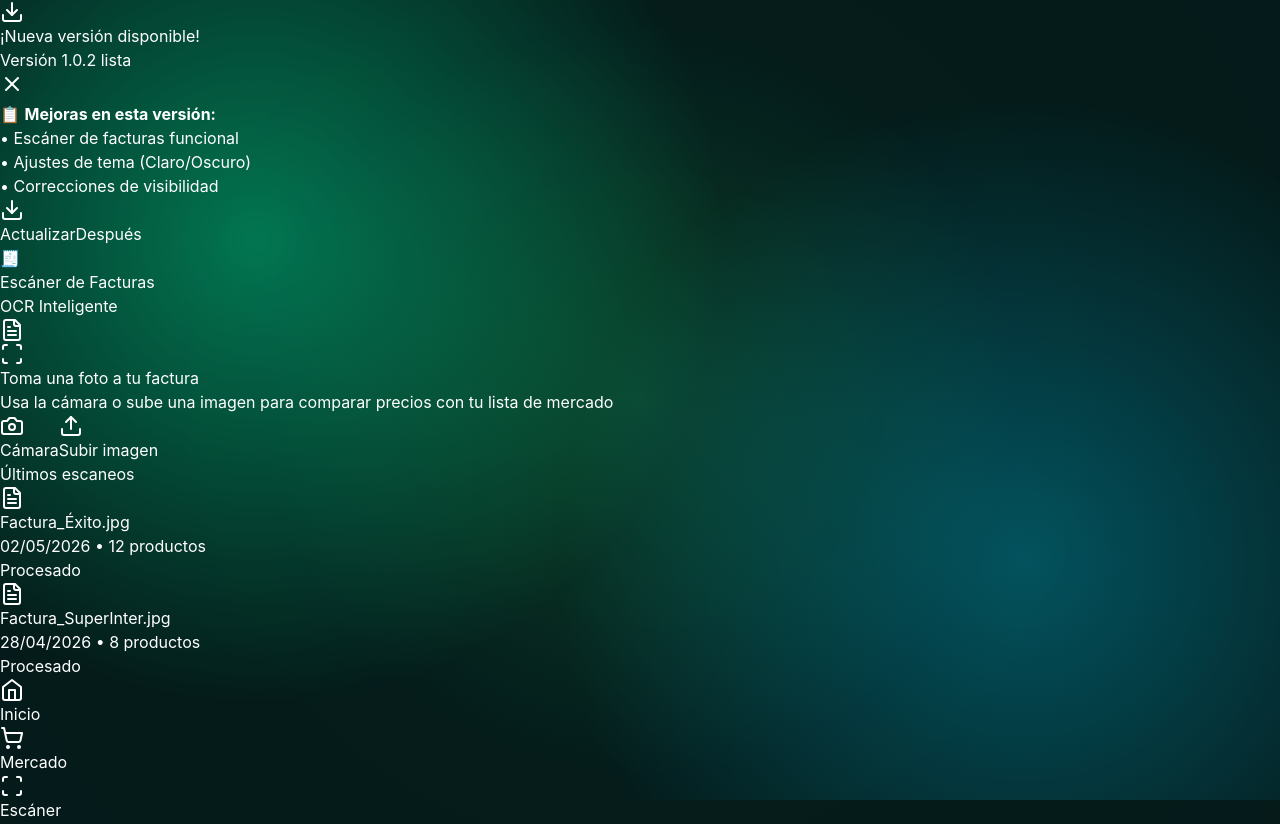
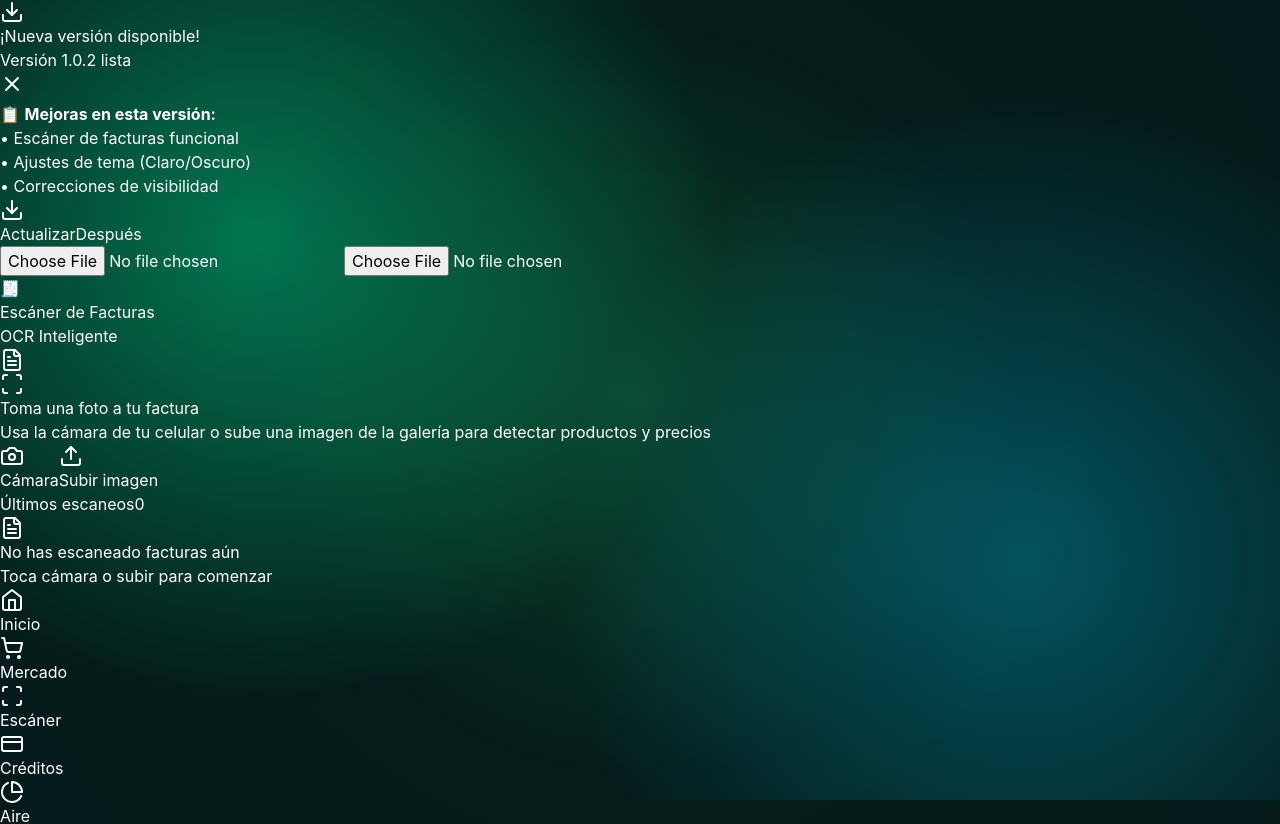
Before and after one commit to willberr2901/mi-finanzas, a React (Vite) app: page /escaner in a window 1280 px wide. Shown: the top 824 px of the page. Built offline with nearby package versions, Linux system fonts and the light colour scheme.

Commit message:
Scanner funccional con permisos

```diff
--- a/src/pages/ReceiptScannerPage.tsx
+++ b/src/pages/ReceiptScannerPage.tsx
@@ -1,35 +1,221 @@
-import { useState } from 'react';
-import { Camera, Upload, Scan, FileText } from 'lucide-react';
+import { useState, useRef } from 'react';
+import { Camera, Upload, Scan, FileText, Check, X } from 'lucide-react';
 import { useTheme } from '../contexts/ThemeContext';
 import { Link } from 'react-router-dom';
 import { notify } from '../services/notificationService';
 
+interface Receipt {
+  id: string;
+  date: string;
+  total: number;
+  store: string;
+  itemCount: number;
+  imageUrl?: string;
+}
+
 export default function ReceiptScannerPage() {
   const { theme } = useTheme();
   const [scanning, setScanning] = useState(false);
-  const [scanned, setScanned] = useState(false);
+  const [scannedData, setScannedData] = useState<Receipt | null>(null);
+  const [receipts, setReceipts] = useState<Receipt[]>(() => {
+    // Cargar desde localStorage al iniciar
+    const saved = localStorage.getItem('scannedReceipts');
+    return saved ? JSON.parse(saved) : [];
+  });
+
+  const cameraInputRef = useRef<HTMLInputElement>(null);
+  const uploadInputRef = useRef<HTMLInputElement>(null);
+
   const isDark = theme === 'dark';
   const bgCard = isDark ? 'bg-white/5' : 'bg-white';
   const textPrimary = isDark ? 'text-white' : 'text-gray-900';
   const textSecondary = isDark ? 'text-gray-400' : 'text-gray-600';
   const borderColor = isDark ? 'border-white/10' : 'border-gray-200';
 
-  const handleScan = async (type: 'camera' | 'upload') => {
-    setScanning(true);
-    // Simular escaneo
-    await new Promise(r => setTimeout(r, 2500));
-    setScanning(false);
-    setScanned(true);
-    notify({ title: '✅ Factura escaneada', message: 'Se han detectado 12 productos', type: 'success' });
+  // Guardar en localStorage cuando cambie receipts
+  const saveReceipts = (newReceipts: Receipt[]) => {
+    setReceipts(newReceipts);
+    localStorage.setItem('scannedReceipts', JSON.stringify(newReceipts));
   };
 
-  const handleRegister = () => {
-    notify({ title: '📋 Factura registrada', message: 'Se guardó en el historial', type: 'success', duration: 3000 });
-    setScanned(false);
+  // Solicitar permisos y abrir cámara
+  const requestCameraPermission = async () => {
+    try {
+      // Verificar si el navegador soporta permisos de cámara
+      if ('permissions' in navigator) {
+        const permissionStatus = await navigator.permissions.query({
+          name: 'camera' as PermissionName
+        });
+
+        if (permissionStatus.state === 'denied') {
+          alert('❌ Permiso de cámara denegado. Por favor, habilita los permisos en la configuración de tu navegador.');
+          return false;
+        }
+      }
+
+      // Abrir input de cámara
+      cameraInputRef.current?.click();
+      return true;
+    } catch (error) {
+      console.error('Error solicitando permiso:', error);
+      cameraInputRef.current?.click();
+      return true;
+    }
+  };
+
+  // Solicitar permisos y abrir galería
+  const requestGalleryPermission = async () => {
+    try {
+      if ('permissions' in navigator) {
+        const permissionStatus = await navigator.permissions.query({
+          name: 'storage' as PermissionName
+        });
+
+        if (permissionStatus.state === 'denied') {
+          alert('❌ Permiso de almacenamiento denegado. Por favor, habilita los permisos en la configuración.');
+          return false;
+        }
+      }
+
+      uploadInputRef.current?.click();
+      return true;
+    } catch (error) {
+      console.error('Error solicitando permiso:', error);
+      uploadInputRef.current?.click();
+      return true;
+    }
+  };
+
+  // Procesar archivo seleccionado
+  const handleFileSelect = async (e: React.ChangeEvent<HTMLInputElement>, type: 'camera' | 'upload') => {
+    const file = e.target.files?.[0];
+    if (!file) return;
+
+    // Verificar que sea una imagen
+    if (!file.type.startsWith('image/')) {
+      notify({
+        title: '❌ Error',
+        message: 'Por favor selecciona un archivo de imagen válido',
+        type: 'error'
+      });
+      return;
+    }
+
+    setScanning(true);
+
+    try {
+      // Crear URL temporal para la imagen
+      const imageUrl = URL.createObjectURL(file);
+
+      // Simular procesamiento OCR (2-3 segundos)
+      await new Promise(resolve => setTimeout(resolve, 2500));
+
+      // Generar datos simulados basados en el nombre del archivo
+      const randomTotal = Math.floor(Math.random() * 150000) + 30000;
+      const randomItems = Math.floor(Math.random() * 15) + 3;
+
+      const newReceipt: Receipt = {
+        id: Date.now().toString(),
+        date: new Date().toISOString(),
+        total: randomTotal,
+        store: type === 'camera' ? 'Foto Reciente' : file.name.replace(/\.[^/.]+$/, ""),
+        itemCount: randomItems,
+        imageUrl: imageUrl
+      };
+
+      setScannedData(newReceipt);
+      setScanning(false);
+
+      notify({
+        title: '✅ Factura escaneada',
+        message: `Se detectaron ${randomItems} productos. Total: $${randomTotal.toLocaleString('es-CO')}`,
+        type: 'success',
+        duration: 3000
+      });
+
+    } catch (error) {
+      console.error('Error procesando imagen:', error);
+      setScanning(false);
+      notify({
+        title: '❌ Error',
+        message: 'No se pudo procesar la imagen. Intenta de nuevo.',
+        type: 'error'
+      });
+    }
+
+    // Limpiar input
+    e.target.value = '';
+  };
+
+  // Registrar en historial
+  const registerToHistory = () => {
+    if (scannedData) {
+      saveReceipts([scannedData, ...receipts]);
+      notify({
+        title: '📋 Registrada',
+        message: 'Factura guardada en el historial',
+        type: 'success'
+      });
+      setScannedData(null);
+    }
+  };
+
+  // Escanear otra
+  const scanAnother = () => {
+    setScannedData(null);
+  };
+
+  // Eliminar del historial
+  const deleteReceipt = (id: string) => {
+    const receipt = receipts.find(r => r.id === id);
+    if (receipt?.imageUrl) {
+      URL.revokeObjectURL(receipt.imageUrl);
+    }
+    saveReceipts(receipts.filter(r => r.id !== id));
+    notify({
+      title: '🗑️ Eliminada',
+      message: 'Factura eliminada del historial',
+      type: 'info'
+    });
+  };
+
+  const formatDate = (dateString: string) => {
+    const date = new Date(dateString);
+    return date.toLocaleDateString('es-CO', {
+      day: '2-digit',
+      month: '2-digit',
+      year: 'numeric'
+    });
+  };
+
+  const formatMoney = (amount: number) => {
+    return amount.toLocaleString('es-CO', {
+      style: 'currency',
+      currency: 'COP',
+      minimumFractionDigits: 0
+    });
   };
 
   return (
     <div className={`min-h-screen pb-24 ${isDark ? '' : 'bg-gray-50'}`}>
+      {/* Inputs ocultos con permisos */}
+      <input
+        type="file"
+        accept="image/*"
+        capture="environment"
+        ref={cameraInputRef}
+        className="hidden"
+        onChange={(e) => handleFileSelect(e, 'camera')}
+      />
+      <input
+        type="file"
+        accept="image/*"
+        ref={uploadInputRef}
+        className="hidden"
+        onChange={(e) => handleFileSelect(e, 'upload')}
+      />
+
+      {/* Header */}
       <div className={`${bgCard} backdrop-blur-md border-b ${borderColor} px-4 py-3`}>
         <div className="flex items-center justify-between">
           <div className="flex items-center gap-2">
@@ -39,15 +225,15 @@ export default function ReceiptScannerPage() {
               <p className={`text-[10px] ${textSecondary}`}>OCR Inteligente</p>
             </div>
           </div>
-          <Link to="/historial-facturas" className="p-2 rounded-lg bg-white/10">
-            <FileText className="w-5 h-5 text-white" />
+          <Link to="/historial-facturas" className="p-2 rounded-lg bg-white/10 hover:bg-white/20 transition-colors">
+            <FileText className={`w-5 h-5 ${isDark ? 'text-white' : 'text-gray-700'}`} />
           </Link>
         </div>
       </div>
 
       <div className="p-3 space-y-4">
-        {/* Zona de escaneo */}
-        <div className={`${bgCard} backdrop-blur-md rounded-xl border ${borderColor} p-6 flex flex-col items-center`}>
+        {/* Zona de Escaneo */}
+        <div className={`${bgCard} backdrop-blur-md rounded-xl border ${borderColor} p-6`}>
           {scanning ? (
             <div className="text-center space-y-4 py-8">
               <div className="relative w-24 h-24 mx-auto">
@@ -55,71 +241,115 @@ export default function ReceiptScannerPage() {
                 <div className="absolute inset-2 border-4 border-t-cyan-400 border-r-transparent border-b-transparent border-l-transparent rounded-lg animate-spin"></div>
                 <Scan className="w-12 h-12 text-purple-400 absolute inset-0 m-auto" />
               </div>
-              <p className={`text-sm font-medium ${textPrimary}`}>Escaneando factura...</p>
-              <p className={`text-xs ${textSecondary}`}>Detectando productos y precios</p>
+              <div>
+                <p className={`text-sm font-medium ${textPrimary} mb-1`}>Escaneando factura...</p>
+                <p className={`text-xs ${textSecondary}`}>Detectando productos y precios</p>
+              </div>
             </div>
-          ) : scanned ? (
-            <div className="w-full space-y-4">
-              <div className={`${isDark ? 'bg-green-500/10 border-green-500/20' : 'bg-green-50 border-green-200'} border rounded-xl p-4 text-center`}>
-                <span className="text-3xl">✅</span>
-                <p className={`text-sm font-bold ${textPrimary} mt-2`}>Factura escaneada con éxito</p>
-                <p className={`text-xs ${textSecondary}`}>12 productos detectados • Total: $125.000</p>
+          ) : scannedData ? (
+            <div className="space-y-4">
+              <div className={`${isDark ? 'bg-green-500/10 border-green-500/20' : 'bg-green-50 border-green-200'} border rounded-xl p-6 text-center`}>
+                <div className="w-16 h-16 bg-green-500 rounded-full flex items-center justify-center mx-auto mb-3">
+                  <Check className="w-8 h-8 text-white" />
+                </div>
+                <h3 className={`text-lg font-bold ${textPrimary} mb-2`}>¡Factura escaneada con éxito!</h3>
+                <p className={`text-sm ${textSecondary} mb-1`}>{scannedData.itemCount} productos detectados</p>
+                <p className={`text-2xl font-bold ${isDark ? 'text-green-400' : 'text-green-600'}`}>
+                  {formatMoney(scannedData.total)}
+                </p>
               </div>
-              <div className="flex gap-2">
-                <button onClick={handleRegister} className="flex-1 bg-gradient-to-r from-green-400 to-cyan-400 text-black py-3 rounded-xl font-bold text-sm">
+
+              <div className="grid grid-cols-2 gap-3">
+                <button
+                  onClick={registerToHistory}
+                  className="bg-gradient-to-r from-green-400 to-cyan-400 text-black font-bold py-3 rounded-xl text-sm hover:scale-105 transition-transform"
+                >
                   Registrar en Historial
                 </button>
-                <button onClick={() => setScanned(false)} className={`px-4 py-3 rounded-xl font-semibold ${isDark ? 'bg-white/10 text-white' : 'bg-gray-200'}`}>
+                <button
+                  onClick={scanAnother}
+                  className={`${isDark ? 'bg-white/10 text-white' : 'bg-gray-200 text-gray-900'} font-bold py-3 rounded-xl text-sm hover:scale-105 transition-transform`}
+                >
                   Escanear otra
                 </button>
               </div>
             </div>
           ) : (
-            <>
-              <div className="w-20 h-20 rounded-full bg-purple-500/20 flex items-center justify-center mb-4">
+            <div className="text-center">
+              <div className="w-20 h-20 rounded-full bg-purple-500/20 flex items-center justify-center mx-auto mb-4">
                 <Scan className="w-10 h-10 text-purple-400" />
               </div>
-              <p className={`text-sm font-bold ${textPrimary} text-center mb-1`}>Toma una foto a tu factura</p>
-              <p className={`text-xs ${textSecondary} text-center mb-6 max-w-xs`}>Usa la cámara o sube una imagen para comparar precios con tu lista de mercado</p>
+              <h3 className={`text-sm font-bold ${textPrimary} mb-1`}>Toma una foto a tu factura</h3>
+              <p className={`text-xs ${textSecondary} mb-6 max-w-xs mx-auto`}>
+                Usa la cámara de tu celular o sube una imagen de la galería para detectar productos y precios
+              </p>
 
-              <div className="grid grid-cols-2 gap-3 w-full">
-                <button onClick={() => handleScan('camera')}
-                  className={`${bgCard} border ${borderColor} rounded-xl p-4 flex flex-col items-center gap-2 hover:border-purple-400/50 transition-colors`}>
+              <div className="grid grid-cols-2 gap-3">
+                <button
+                  onClick={requestCameraPermission}
+                  className={`${bgCard} border ${borderColor} rounded-xl p-4 flex flex-col items-center gap-2 hover:border-purple-400/50 transition-colors`}
+                >
                   <Camera className="w-8 h-8 text-gray-400" />
                   <span className={`text-xs font-medium ${textPrimary}`}>Cámara</span>
                 </button>
-                <button onClick={() => handleScan('upload')}
-                  className={`${bgCard} border ${borderColor} rounded-xl p-4 flex flex-col items-center gap-2 hover:border-purple-400/50 transition-colors`}>
+                <button
+                  onClick={requestGalleryPermission}
+                  className={`${bgCard} border ${borderColor} rounded-xl p-4 flex flex-col items-center gap-2 hover:border-purple-400/50 transition-colors`}
+                >
                   <Upload className="w-8 h-8 text-gray-400" />
                   <span className={`text-xs font-medium ${textPrimary}`}>Subir imagen</span>
                 </button>
               </div>
-            </>
+            </div>
           )}
         </div>
 
-        {/* Últimos escaneos */}
+        {/* Historial de Escaneos */}
         <div>
-          <h3 className={`text-xs font-bold ${textSecondary} uppercase mb-2`}>Últimos escaneos</h3>
-          <div className={`${bgCard} backdrop-blur-md rounded-xl border ${borderColor} overflow-hidden`}>
-            {[
-              { name: 'Factura_Éxito.jpg', date: '02/05/2026', items: 12, status: 'Procesado' },
-              { name: 'Factura_SuperInter.jpg', date: '28/04/2026', items: 8, status: 'Procesado' },
-            ].map((f, i) => (
-              <div key={i} className={`flex items-center justify-between px-4 py-3 ${i > 0 ? `border-t ${borderColor}` : ''}`}>
-                <div className="flex items-center gap-3">
-                  <div className={`w-8 h-8 rounded-lg ${isDark ? 'bg-purple-500/20' : 'bg-purple-50'} flex items-center justify-center`}>
-                    <FileText className="w-4 h-4 text-purple-400" />
+          <h3 className={`text-xs font-bold ${textSecondary} uppercase mb-2 flex items-center justify-between`}>
+            <span>Últimos escaneos</span>
+            <span className={`text-[10px] px-2 py-0.5 rounded-full ${isDark ? 'bg-white/10' : 'bg-gray-200'}`}>
+              {receipts.length}
+            </span>
+          </h3>
+
+          {receipts.length === 0 ? (
+            <div className={`${bgCard} backdrop-blur-md rounded-xl border ${borderColor} p-8 text-center`}>
+              <FileText className={`w-12 h-12 ${textSecondary} opacity-30 mx-auto mb-2`} />
+              <p className={`text-sm ${textSecondary}`}>No has escaneado facturas aún</p>
+              <p className={`text-xs ${textSecondary} mt-1`}>Toca cámara o subir para comenzar</p>
+            </div>
+          ) : (
+            <div className={`${bgCard} backdrop-blur-md rounded-xl border ${borderColor} overflow-hidden`}>
+              {receipts.map((receipt, index) => (
+                <div
+                  key={receipt.id}
+                  className={`flex items-center justify-between px-4 py-3 ${index > 0 ? `border-t ${borderColor}` : ''}`}
+                >
+                  <div className="flex items-center gap-3 flex-1 min-w-0">
+                    <div className={`w-10 h-10 rounded-lg ${isDark ? 'bg-purple-500/20' : 'bg-purple-50'} flex items-center justify-center flex-shrink-0`}>
+                      <FileText className="w-5 h-5 text-purple-400" />
+                    </div>
+                    <div className="flex-1 min-w-0">
+                      <p className={`text-xs font-medium ${textPrimary} truncate`}>{receipt.store}</p>
+                      <p className={`text-[10px] ${textSecondary}`}>
+                        {formatDate(receipt.date)} • {receipt.itemCount} productos
+                      </p>
+                    </div>
                   </div>
-                  <div>
-                    <p className={`text-xs font-medium ${textPrimary}`}>{f.name}</p>
-                    <p className={`text-[10px] ${textSecondary}`}>{f.date} • {f.items} productos</p>
+                  <div className="flex items-center gap-2 flex-shrink-0">
+                    <span className={`text-xs font-bold ${textPrimary}`}>{formatMoney(receipt.total)}</span>
+                    <button
+                      onClick={() => deleteReceipt(receipt.id)}
+                      className="p-1.5 text-gray-500 hover:text-red-400 transition-colors"
+                    >
+                      <X className="w-4 h-4" />
+                    </button>
                   </div>
                 </div>
-                <span className="text-[10px] font-bold text-green-400 bg-green-400/10 px-2 py-0.5 rounded-full">{f.status}</span>
-              </div>
-            ))}
-          </div>
+              ))}
+            </div>
+          )}
         </div>
       </div>
     </div>
```
